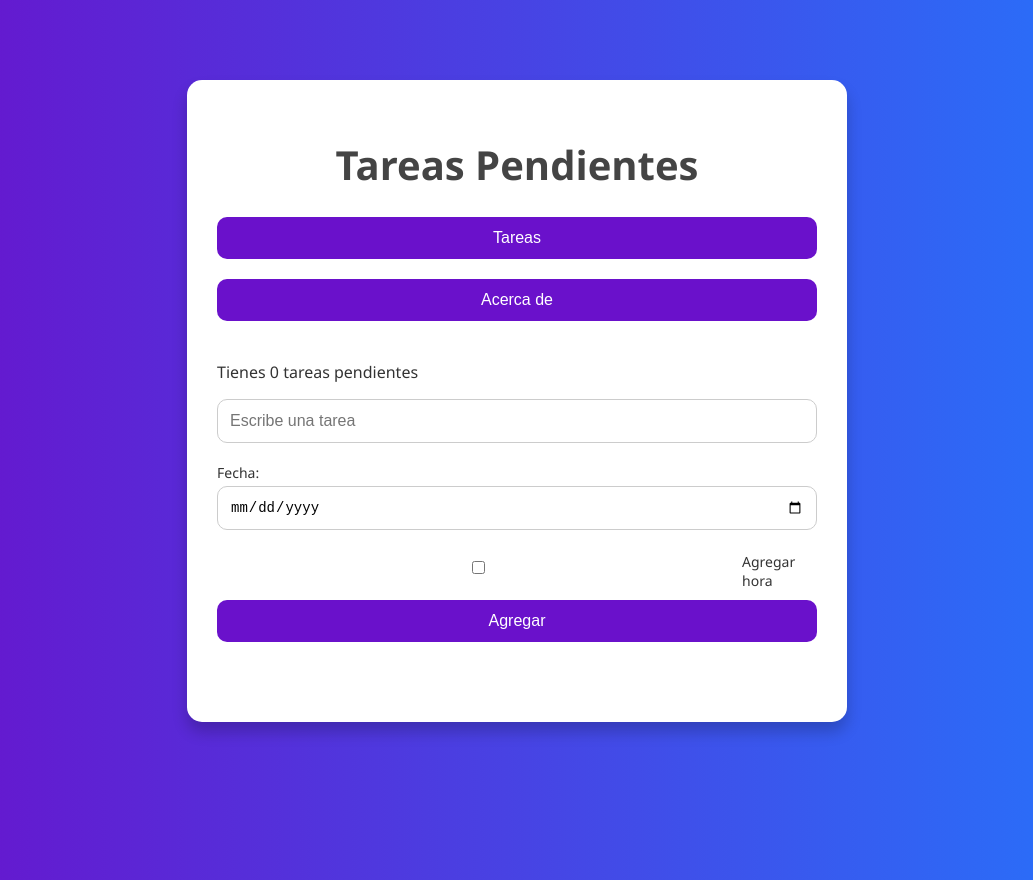
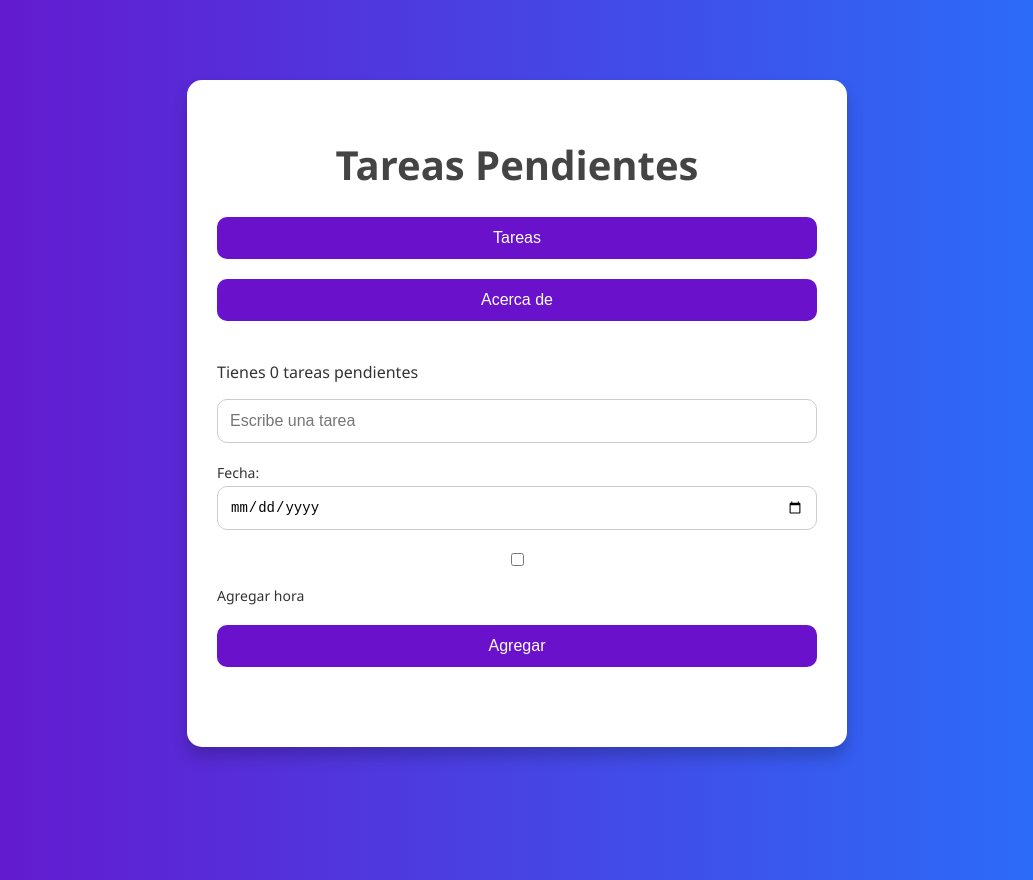
Before and after one commit to SantiagoFort/TaskMate, a React (Create React App) app: page / in a window 1280 px wide. Shown: the whole page, without its empty margins (123-1156 px from the left). Built offline with nearby package versions, Linux system fonts and the light colour scheme.

Commit message:
Fix diseño movil para fecha y hora 7

```diff
--- a/src/App.css
+++ b/src/App.css
@@ -96,3 +96,20 @@ body {
 .App li button:hover {
   background-color: #c0392b;
 }
+
+/* ✅ Ajuste visual para el input de fecha en iPhone */
+input[type="date"] {
+  font-size: 16px; /* evita que se reduzca en iPhone */
+  padding: 12px;
+  min-width: 100%;
+  box-sizing: border-box;
+}
+
+/* ✅ Alineación del checkbox con su texto */
+.checkbox-row {
+  display: flex;
+  align-items: center;
+  gap: 10px;
+  margin: 10px 0;
+  flex-wrap: wrap; /* hace que el texto no se salga en pantallas chicas */
+}
--- a/src/App.js
+++ b/src/App.js
@@ -83,17 +83,18 @@ function App() {
           />
 
           {/* Checkbox bien alineado */}
-          <div style={{ marginTop: '12px', display: 'flex', justifyContent: 'center', alignItems: 'center' }}>
+          {/* Checkbox bien alineado y responsivo */}
+<div className="checkbox-row">
   <input
     id="checkboxHora"
     type="checkbox"
     checked={usarHora}
     onChange={(e) => setUsarHora(e.target.checked)}
-              style={{ marginRight: '6px' }}
   />
   <label htmlFor="checkboxHora" style={{ fontSize: '14px' }}>Agregar hora</label>
 </div>
 
+{/* Campo de hora si está activado */}
 {usarHora && (
   <input
     type="time"
@@ -128,6 +129,8 @@ function App() {
       </li>
     ))}
 </ul>
+
+
 </>
       )}
 
```
Lines whose indentation alone changed are shown as unchanged.
